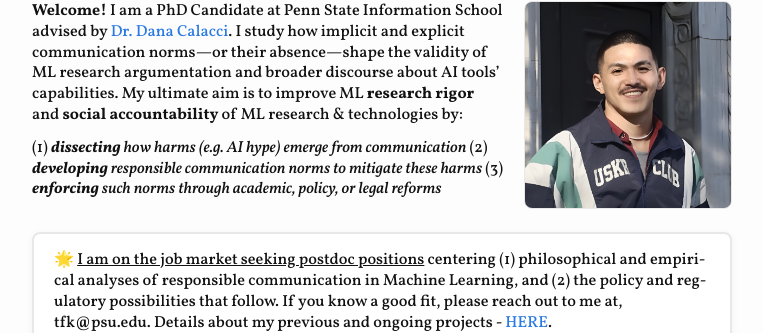
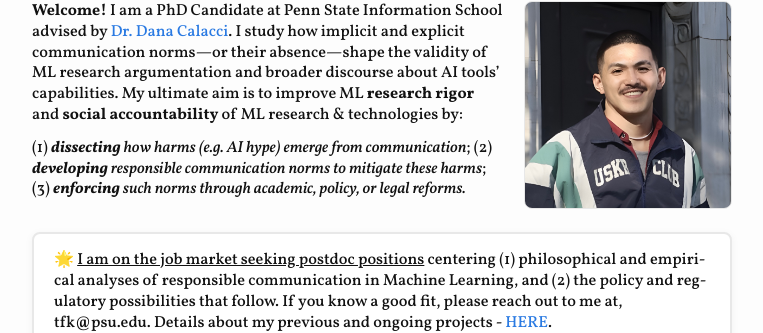
Before and after one commit to koutianqi/koutianqi.github.io, a Jekyll site: the page built from index.markdown, in a window 1280 px wide. Shown: the part 92-425 px from the top of the page, without its empty margins (258-1021 px from the left). Built offline with Jekyll 4.4.1, drawn with Linux system fonts in a browser that asks for light colours.

```diff
--- a/index.markdown
+++ b/index.markdown
@@ -9,9 +9,7 @@ title: "Tianqi Kou"
 
 **Welcome!** I am a PhD Candidate at Penn State Information School advised by [Dr. Dana Calacci](https://www.dcalacci.net). I study how implicit and explicit communication norms—or their absence—shape the validity of ML research argumentation and broader discourse about AI tools’ capabilities. My ultimate aim is to improve ML **research rigor** and **social accountability** of ML research & technologies by:
 
-(1) _**dissecting** how harms (e.g. AI hype) emerge from communication_
-(2) _**developing** responsible communication norms to mitigate these harms_
-(3) _**enforcing** such norms through academic, policy, or legal reforms_
+(1) _**dissecting** how harms (e.g. AI hype) emerge from communication_; (2) _**developing** responsible communication norms to mitigate these harms_; (3) _**enforcing** such norms through academic, policy, or legal reforms._
 
   </div>
   <img class="headshot" src="{{ "/assets/img/headshot_crop.jpg" | relative_url }}" alt="Headshot" />
```
